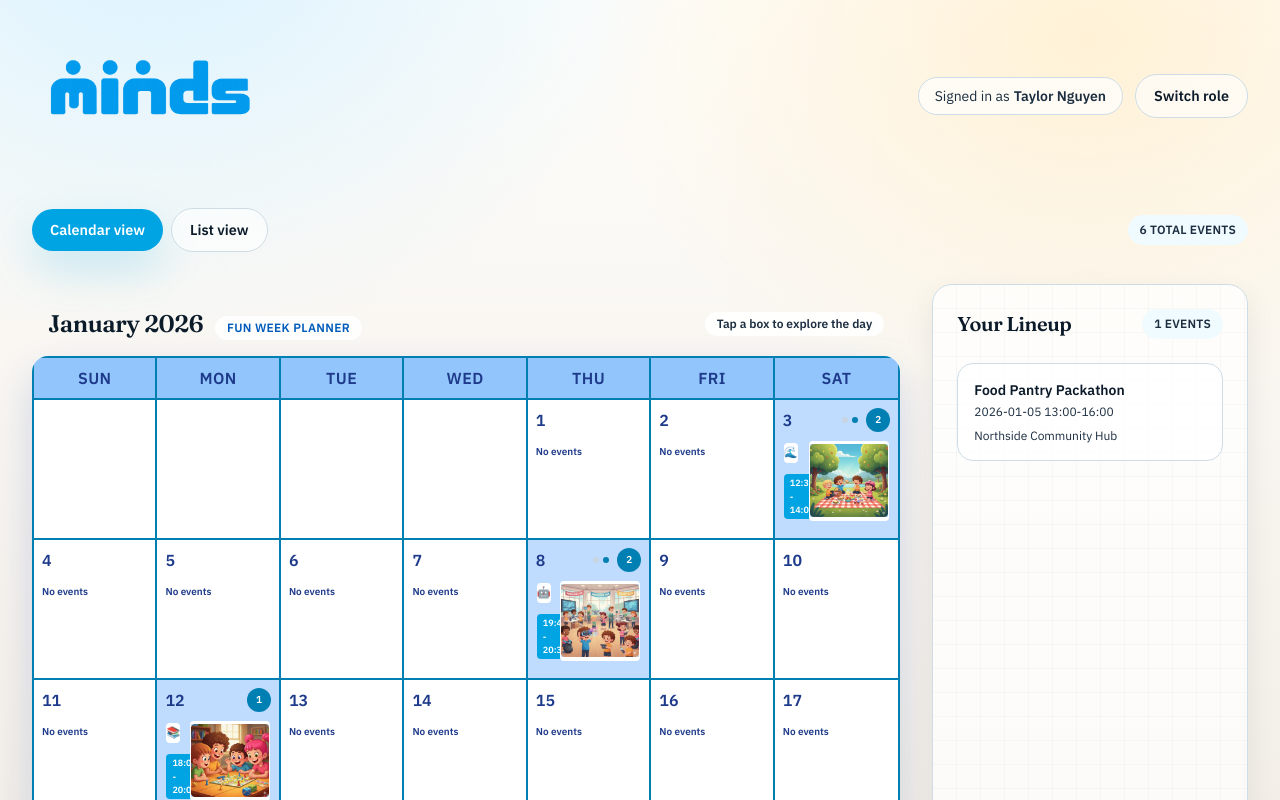
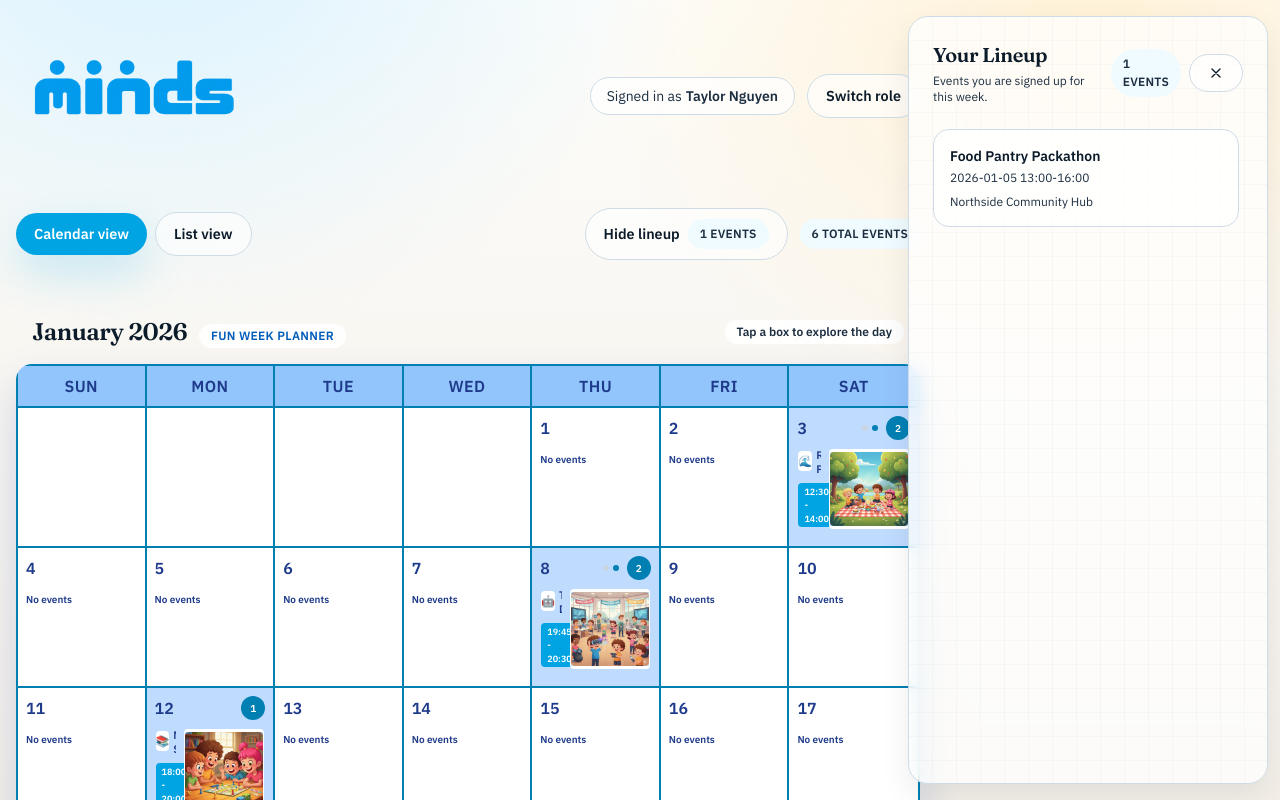
Before and after one commit to anishgat/MINDyoureventS, a Next.js app in the folder frontend/: page /events in a window 1280 px wide. Shown: the top 800 px of the page. Built offline with nearby package versions, Linux system fonts and the light colour scheme.

Commit message:
Adding sidebar

```diff
--- a/frontend/src/app/(dashboard)/EventsDashboard.tsx
+++ b/frontend/src/app/(dashboard)/EventsDashboard.tsx
@@ -24,6 +24,30 @@ export default function EventsDashboard() {
   const [signups, setSignups] = useState<Signup[]>([]);
   const [user, setUser] = useState<User | null>(null);
   const [isLoading, setIsLoading] = useState(true);
+  const [isLineupOpen, setIsLineupOpen] = useState(true);
+
+  useEffect(() => {
+    if (typeof window === "undefined") {
+      return;
+    }
+    const media = window.matchMedia("(min-width: 1024px)");
+    const updateLineup = (event?: MediaQueryListEvent) => {
+      setIsLineupOpen(event ? event.matches : media.matches);
+    };
+    updateLineup();
+    if (media.addEventListener) {
+      media.addEventListener("change", updateLineup);
+    } else {
+      media.addListener(updateLineup);
+    }
+    return () => {
+      if (media.removeEventListener) {
+        media.removeEventListener("change", updateLineup);
+      } else {
+        media.removeListener(updateLineup);
+      }
+    };
+  }, []);
 
   useEffect(() => {
     const load = async () => {
@@ -86,7 +110,11 @@ export default function EventsDashboard() {
   };
 
   return (
-    <div className="min-h-screen px-2 py-4 sm:px-3 md:px-4">
+    <div
+      className={`min-h-screen px-2 py-4 transition-[padding] duration-300 sm:px-3 md:px-4 ${
+        isLineupOpen ? "lg:pr-[360px]" : ""
+      }`}
+    >
       <div className="mx-auto flex w-full max-w-[95vw] flex-col gap-8">
         <div className="fade-up" style={{ animationDelay: "0.05s" }}>
           <TopNav user={user} />
@@ -127,7 +155,17 @@ export default function EventsDashboard() {
               </Link>
             ) : null}
           </div>
+          <div className="flex items-center gap-3">
+            <button
+              className="btn btn-ghost"
+              onClick={() => setIsLineupOpen((open) => !open)}
+              type="button"
+            >
+              {isLineupOpen ? "Hide lineup" : "Show lineup"}
+              <span className="chip">{signedEvents.length} events</span>
+            </button>
             <div className="chip">{sortedEvents.length} total events</div>
+          </div>
         </div>
 
         {isLoading ? (
@@ -144,11 +182,7 @@ export default function EventsDashboard() {
             />
           </div>
         ) : (
-          <div
-            className="fade-up grid gap-8 lg:grid-cols-[2.2fr_0.8fr]"
-            style={{ animationDelay: "0.15s" }}
-          >
-            <div className="space-y-6 w-full min-w-0">
+          <div className="fade-up w-full" style={{ animationDelay: "0.15s" }}>
             <EventCalendar
               events={sortedEvents}
               signedEventIds={signedEventIds}
@@ -156,10 +190,14 @@ export default function EventsDashboard() {
               onToggleSignup={handleToggleSignup}
             />
           </div>
-            <Sidebar signedEvents={signedEvents} />
-          </div>
         )}
       </div>
+
+      <Sidebar
+        isOpen={isLineupOpen}
+        onClose={() => setIsLineupOpen(false)}
+        signedEvents={signedEvents}
+      />
     </div>
   );
 }
--- a/frontend/src/components/event/EventCalendar.tsx
+++ b/frontend/src/components/event/EventCalendar.tsx
@@ -184,7 +184,7 @@ export default function EventCalendar({
           userRole={userRole as "admin" | "participant" | "volunteer" | undefined}
           onClose={() => setSelectedEvent(null)}
           onRegister={async () => {
-            onToggleSignup(selectedEvent.id);
+            await onToggleSignup(selectedEvent.id);
           }}
         />
       )}
--- a/frontend/src/components/layout/Sidebar.tsx
+++ b/frontend/src/components/layout/Sidebar.tsx
@@ -2,16 +2,58 @@ import type { EventItem } from '@/lib/types/event';
 
 type SidebarProps = {
   signedEvents: EventItem[];
+  isOpen: boolean;
+  onClose: () => void;
 };
 
-export default function Sidebar({ signedEvents }: SidebarProps) {
+export default function Sidebar({ signedEvents, isOpen, onClose }: SidebarProps) {
   return (
-    <aside className="card grid-texture p-6">
-      <div className="flex items-center justify-between">
+    <>
+      <div
+        aria-hidden={!isOpen}
+        className={`fixed inset-0 z-30 bg-slate-950/30 transition-opacity lg:hidden ${
+          isOpen ? "opacity-100" : "pointer-events-none opacity-0"
+        }`}
+        onClick={onClose}
+      />
+      <aside
+        aria-hidden={!isOpen}
+        className={`fixed right-3 top-4 z-40 h-[calc(100vh-2rem)] w-[320px] transition duration-300 ease-out sm:w-[360px] ${
+          isOpen
+            ? "translate-x-0 opacity-100"
+            : "pointer-events-none translate-x-full opacity-0"
+        }`}
+      >
+        <div className="card grid-texture flex h-full flex-col p-6">
+          <div className="flex items-center justify-between gap-3">
+            <div>
               <h2 className="text-xl font-semibold">Your Lineup</h2>
+              <p className="mt-1 text-xs text-[var(--color-ink-soft)]">
+                Events you are signed up for this week.
+              </p>
+            </div>
+            <div className="flex items-center gap-2">
               <span className="chip">{signedEvents.length} events</span>
+              <button
+                aria-label="Close lineup"
+                className="btn btn-ghost"
+                onClick={onClose}
+                type="button"
+              >
+                <svg
+                  aria-hidden="true"
+                  className="h-4 w-4"
+                  fill="none"
+                  stroke="currentColor"
+                  strokeWidth="2"
+                  viewBox="0 0 24 24"
+                >
+                  <path strokeLinecap="round" strokeLinejoin="round" d="M6 6l12 12M18 6l-12 12" />
+                </svg>
+              </button>
             </div>
-      <div className="mt-6 space-y-4">
+          </div>
+          <div className="mt-6 flex-1 space-y-4 overflow-y-auto pr-1 scrollbar-hide">
             {signedEvents.length === 0 ? (
               <p className="text-sm text-[var(--color-ink-soft)]">
                 Pick an event to see it appear here. Your week will update in real time.
@@ -35,6 +77,8 @@ export default function Sidebar({ signedEvents }: SidebarProps) {
               ))
             )}
           </div>
+        </div>
       </aside>
+    </>
   );
 }
```
Lines whose indentation alone changed are shown as unchanged.
